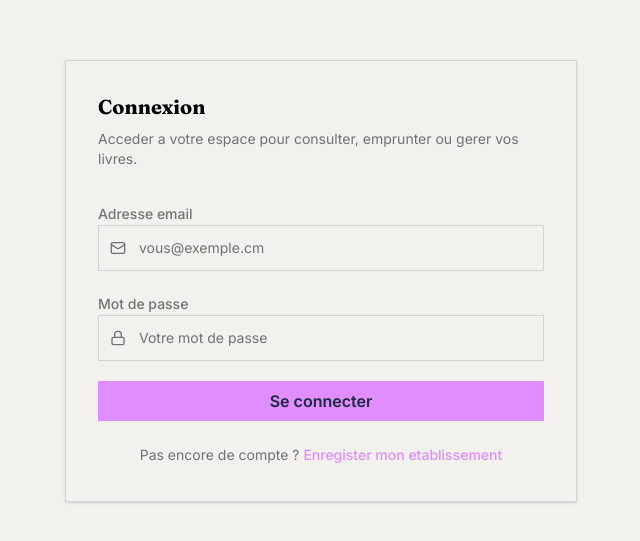
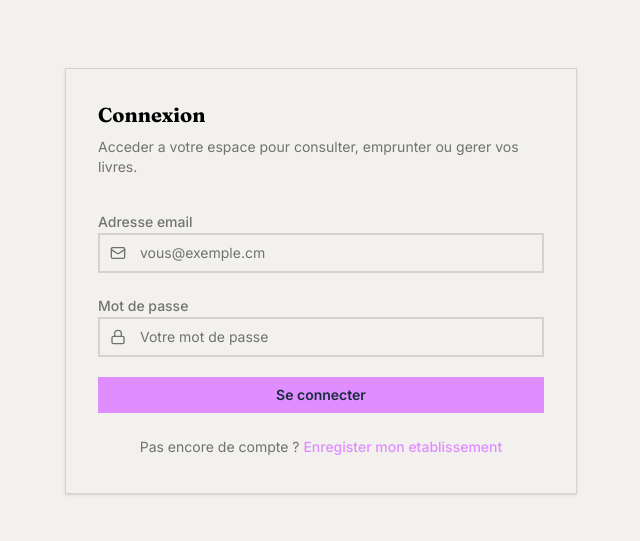
Before and after one commit to pxtrice03/Academic-Librarian, a React (Vite) app in the folder client/: page /connexion in a window 1280 px wide. Shown: the part 119-660 px from the top of the page, without its empty margins (319-959 px from the left). Built offline with nearby package versions, Linux system fonts and the light colour scheme.

Commit message:
Update style.ts

```diff
--- a/client/src/libs/style.ts
+++ b/client/src/libs/style.ts
@@ -1,3 +1,3 @@
-export const button = "inline-flex items-center gap-2 px-5 py-2 font-semibold duration-500 transition-colors";
+export const button = "inline-flex text-sm items-center gap-2 px-5 py-2 font-semibold duration-500 transition-colors cursor-pointer";
 
-export const input = "w-full border border-line bg-card py-3 pl-10 pr-4 text-sm outline-none transition-colors placeholder:text-muted-foreground focus:border-accent focus:ring-2 focus:ring-accent/20";
+export const input = "w-full border-2 border-line bg-card py-2 pl-10 pr-4 text-sm outline-none duration-500 transition-colors placeholder:text-muted-foreground focus:border-accent focus:ring-3 focus:ring-accent/20";
```
